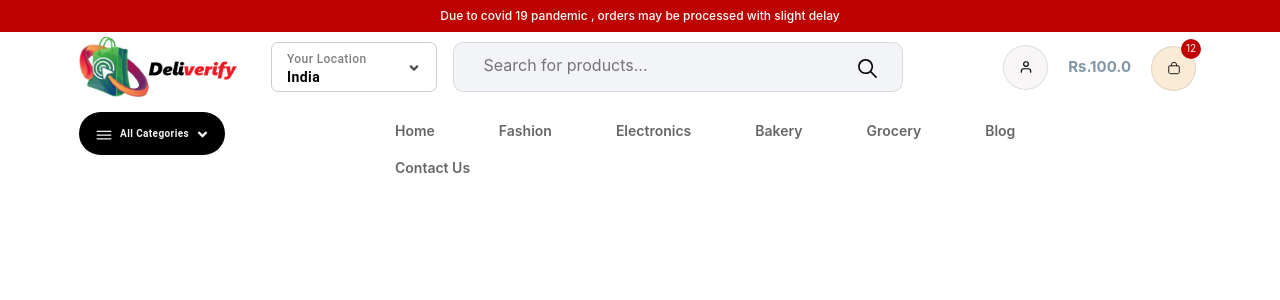
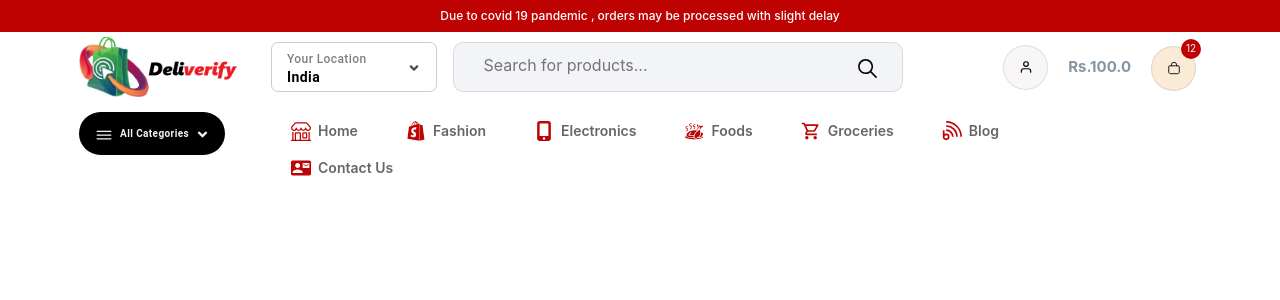
Before and after one commit to radhakrishnan-amarnath-tivagaram/quickdelivery, a React (Create React App) app: page / in a window 1280 px wide. Shown: the top 300 px of the page. Built offline with nearby package versions, Linux system fonts and the light colour scheme.

Commit message:
my 19/2 new commit

```diff
--- a/src/App.css
+++ b/src/App.css
@@ -50,6 +50,11 @@
   font-size: 14px !important; text-transform: capitalize !important; color: #000000 !important;
   font-weight: 700;justify-content: flex-start !important;
   text-align: left !important; line-height: 16px;
+}
+
+.headerWrapper .header .country .countryDropdown:hover{
+  background-color: #faf7f7;
+  color: #be0202;
 }
 
 header .container{
@@ -153,7 +158,7 @@ nav .allCatTab *{
 }
 
 nav .allCatTab:hover{
-  background: #5a5d64;
+  background: #36383d;
 }
 
 nav .allCatTab .text{
@@ -184,11 +189,16 @@ nav .catogertyTab2 ul li a{
   font-weight: 600;
   text-decoration: none;
   color: rgba(0, 0, 0, 0.6);text-transform: capitalize;display: flex;
-  align-items: center; padding: 8px 28px;
+  align-items: center; padding: 8px 20px;
   transition: all 0.2s ease-in-out; border-radius: 25px;
 }
 
 nav .catogertyTab2 ul li a:hover{
-  background-color: #f5cccc;
+  background-color: #f3d2d2;
   color: #be0202;
 }
+
+nav .catogertyTab2 ul li a svg{
+  font-size: 20px;
+  color: #be0404;
+}
--- a/src/Components/Header/Navigation/index.js
+++ b/src/Components/Header/Navigation/index.js
@@ -3,28 +3,35 @@ import React from 'react'
 import { IoIosMenu } from "react-icons/io";
 import { FaAngleDown } from "react-icons/fa";
 import { Link } from 'react-router-dom';
+import { BsShop } from "react-icons/bs";
+import { FaShopify } from "react-icons/fa";
+import { GiChickenOven } from "react-icons/gi";
+import { FaMobileScreenButton } from "react-icons/fa6";
+import { MdOutlineLocalGroceryStore } from "react-icons/md";
+import { GrBlog } from "react-icons/gr";
+import { MdContactMail } from "react-icons/md";
 
 const Navigation = () => {
   return (
     <nav>
           <div className='container'>
             <div className='row'>
-              <div className='col-sm-3 catogertyTab1'>
+              <div className='col-sm-2 catogertyTab1'>
                 <Button className='allCatTab'>
                   <span className='allCatIcon1'><IoIosMenu/></span>
                   <span class="text">All Categories</span>
                   <span className='allCatIcon2'><FaAngleDown/></span>
                 </Button>
               </div>
-              <div className='col-sm-8 catogertyTab2 d-flex align-items-center'>
+              <div className='col-sm-9 catogertyTab2 d-flex align-items-center'>
                 <ul className='list list-inline ml-auto'>
-                    <li className='list-inline-item'><Link to="/">Home</Link></li>
-                    <li className='list-inline-item'><Link to="/">Fashion</Link></li>
-                    <li className='list-inline-item'><Link to="/">Electronics</Link></li>
-                    <li className='list-inline-item'><Link to="/">Bakery</Link></li>
-                    <li className='list-inline-item'><Link to="/">Grocery</Link></li>
-                    <li className='list-inline-item'><Link to="/">Blog</Link></li>
-                    <li className='list-inline-item'><Link to="/">Contact us</Link></li>
+                    <li className='list-inline-item'><Link to="/"><BsShop/> &nbsp; Home</Link></li>
+                    <li className='list-inline-item'><Link to="/"><FaShopify/> &nbsp; Fashion</Link></li>
+                    <li className='list-inline-item'><Link to="/"><FaMobileScreenButton/> &nbsp; Electronics</Link></li>
+                    <li className='list-inline-item'><Link to="/"><GiChickenOven/> &nbsp; Foods</Link></li>
+                    <li className='list-inline-item'><Link to="/"><MdOutlineLocalGroceryStore/> &nbsp; Groceries</Link></li>
+                    <li className='list-inline-item'><Link to="/"><GrBlog/> &nbsp; Blog</Link></li>
+                    <li className='list-inline-item'><Link to="/"><MdContactMail/> &nbsp; Contact us</Link></li>
                 </ul>
               </div>
             </div>
```
